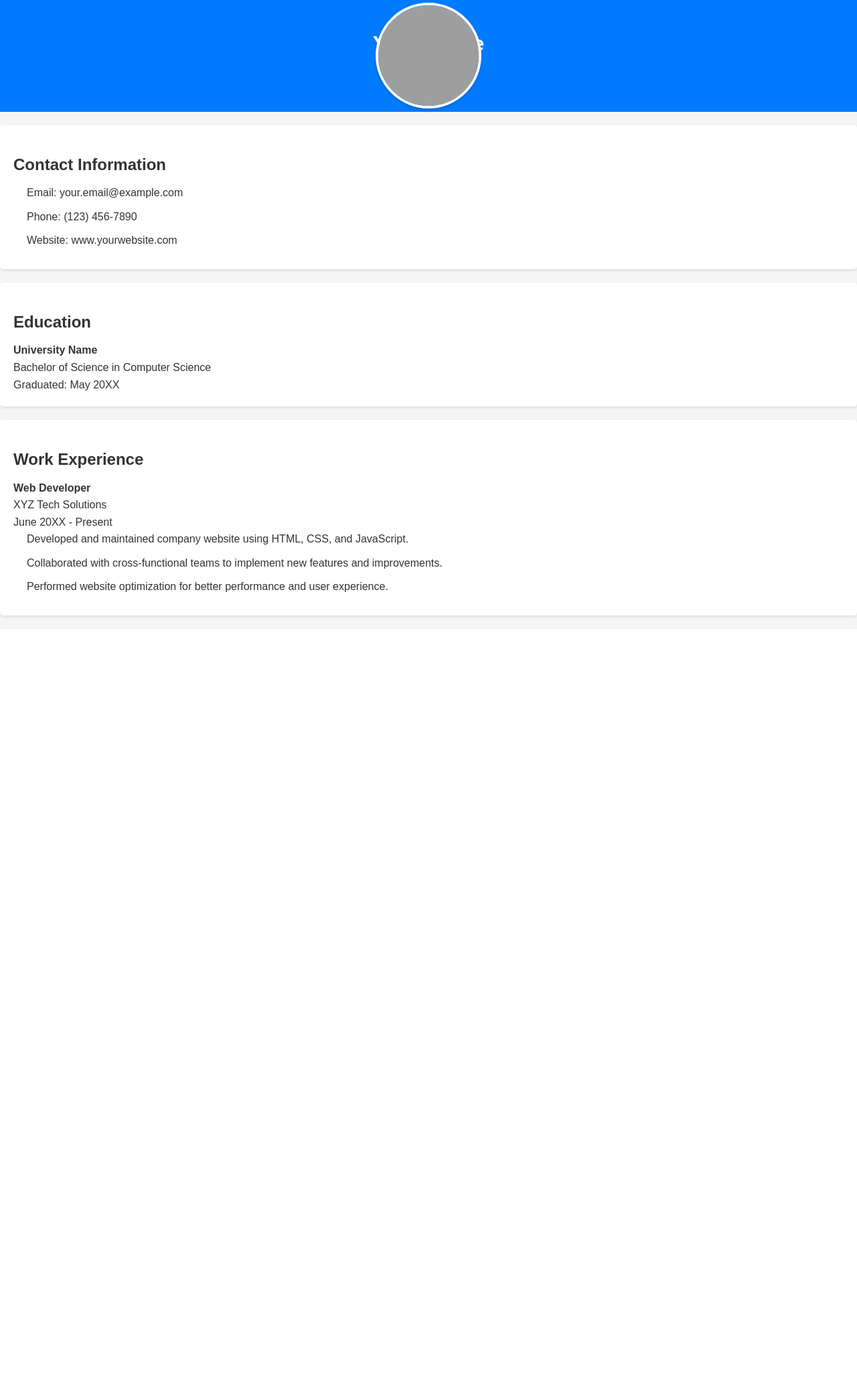
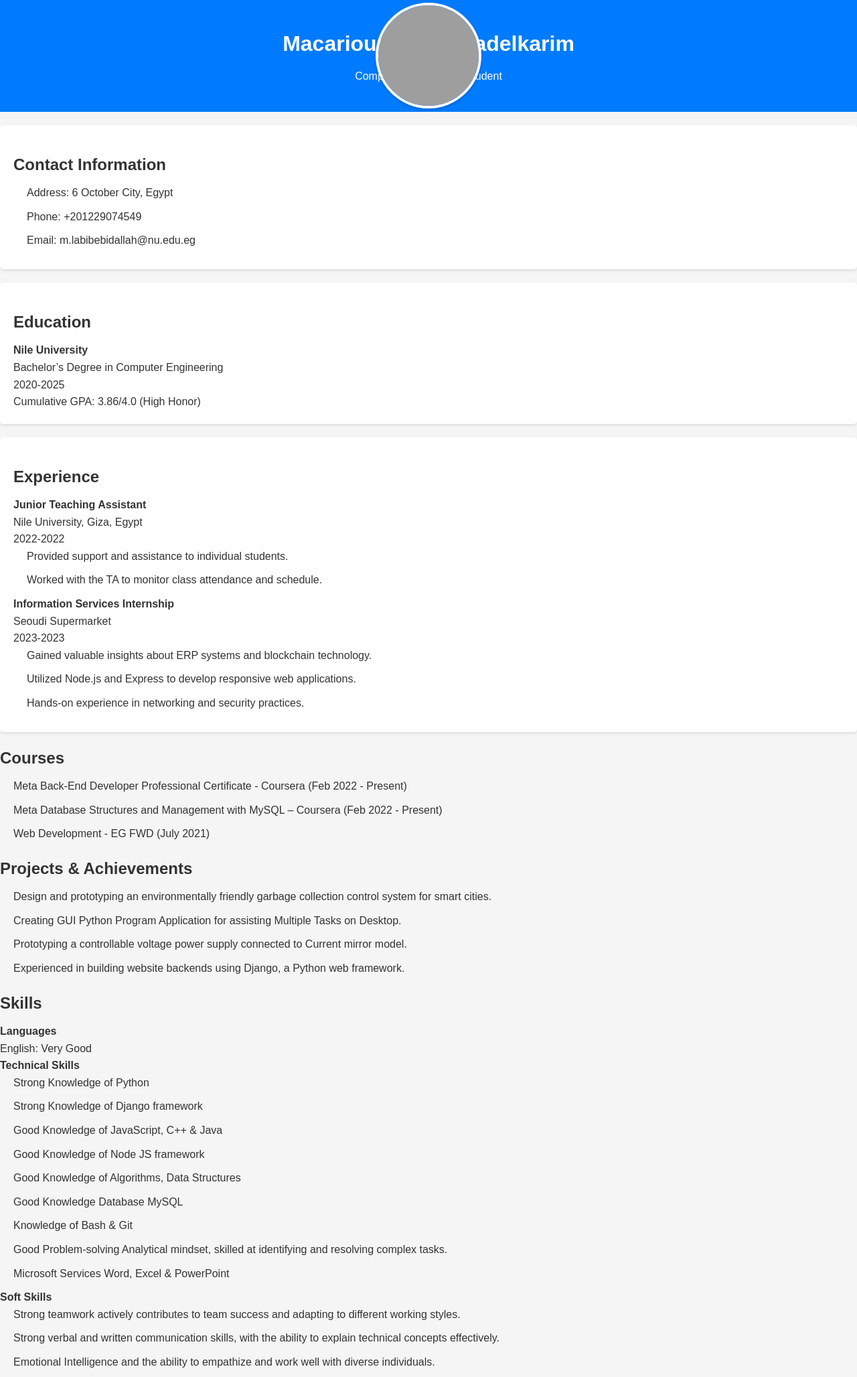
Before and after one commit to Macarious-GK/Personal-Project, a Django app: page /cv/ in a window 1280 px wide. Shown: the whole page at 67% size. Before the commit the page ends 924 px from the top, so only its background shows below. Run offline with Django 4.2, Linux system fonts and the light colour scheme; parts of the project's set-up code (start-up, migrations or seed data) failed here and were passed over; grey boxes are pictures that could not be loaded.

Commit message:
changing cv

```diff
--- a/Koko_Krkr/templates/cv.html
+++ b/Koko_Krkr/templates/cv.html
@@ -2,6 +2,105 @@
 <html lang="en">
 <head>
     {% load static %}
+    <meta charset="UTF-8">
+    <meta name="viewport" content="width=device-width, initial-scale=1.0">
+    <link rel="stylesheet" href="{% static 'css/style.css' %}">
+    <title>Your CV</title>
+</head>
+<body>
+    <header>
+        <img src="{% static 'img/Macarious Gadelkarim.png' %}" alt="Your Photo">
+        <h1>Macarious Labib Gadelkarim</h1>
+        <p>Computer Engineering Student</p>
+    </header>
+
+    <section class="info">
+        <h2>Contact Information</h2>
+        <ul>
+            <li>Address: 6 October City, Egypt</li>
+            <li>Phone: +201229074549</li>
+            <li>Email: m.labibebidallah@nu.edu.eg</li>
+        </ul>
+    </section>
+
+    <section class="education">
+        <h2>Education</h2>
+        <p><strong>Nile University</strong></p>
+        <p>Bachelor’s Degree in Computer Engineering</p>
+        <p>2020-2025</p>
+        <p>Cumulative GPA: 3.86/4.0 (High Honor)</p>
+    </section>
+
+    <section class="experience">
+        <h2>Experience</h2>
+        <p><strong>Junior Teaching Assistant</strong></p>
+        <p>Nile University, Giza, Egypt</p>
+        <p>2022-2022</p>
+        <ul>
+            <li>Provided support and assistance to individual students.</li>
+            <li>Worked with the TA to monitor class attendance and schedule.</li>
+        </ul>
+
+        <p><strong>Information Services Internship</strong></p>
+        <p>Seoudi Supermarket</p>
+        <p>2023-2023</p>
+        <ul>
+            <li>Gained valuable insights about ERP systems and blockchain technology.</li>
+            <li>Utilized Node.js and Express to develop responsive web applications.</li>
+            <li>Hands-on experience in networking and security practices.</li>
+        </ul>
+    </section>
+
+    <section class="courses">
+        <h2>Courses</h2>
+        <ul>
+            <li>Meta Back-End Developer Professional Certificate - Coursera (Feb 2022 - Present)</li>
+            <li>Meta Database Structures and Management with MySQL – Coursera (Feb 2022 - Present)</li>
+            <li>Web Development - EG FWD (July 2021)</li>
+        </ul>
+    </section>
+
+    <section class="projects">
+        <h2>Projects & Achievements</h2>
+        <ul>
+            <li>Design and prototyping an environmentally friendly garbage collection control system for smart cities.</li>
+            <li>Creating GUI Python Program Application for assisting Multiple Tasks on Desktop.</li>
+            <li>Prototyping a controllable voltage power supply connected to Current mirror model.</li>
+            <li>Experienced in building website backends using Django, a Python web framework.</li>
+        </ul>
+    </section>
+
+    <section class="skills">
+        <h2>Skills</h2>
+        <p><strong>Languages</strong></p>
+        <p>English: Very Good</p>
+        <p><strong>Technical Skills</strong></p>
+        <ul>
+            <li>Strong Knowledge of Python</li>
+            <li>Strong Knowledge of Django framework</li>
+            <li>Good Knowledge of JavaScript, C++ & Java</li>
+            <li>Good Knowledge of Node JS framework</li>
+            <li>Good Knowledge of Algorithms, Data Structures</li>
+            <li>Good Knowledge Database MySQL</li>
+            <li>Knowledge of Bash & Git</li>
+            <li>Good Problem-solving Analytical mindset, skilled at identifying and resolving complex tasks.</li>
+            <li>Microsoft Services Word, Excel & PowerPoint</li>
+        </ul>
+        <p><strong>Soft Skills</strong></p>
+        <ul>
+            <li>Strong teamwork actively contributes to team success and adapting to different working styles.</li>
+            <li>Strong verbal and written communication skills, with the ability to explain technical concepts effectively.</li>
+            <li>Emotional Intelligence and the ability to empathize and work well with diverse individuals.</li>
+        </ul>
+    </section>
+
+</body>
+</html>
+
+<!-- <!DOCTYPE html>
+<html lang="en">
+<head>
+
 
     <meta charset="UTF-8">
     <meta name="viewport" content="width=device-width, initial-scale=1.0">
@@ -43,4 +142,4 @@
         </ul>
     </section>
 </body>
-</html>
+</html> -->
```
Also changed, not shown: Koko_Krkr/static/css/style.css (+35 -49 lines).
